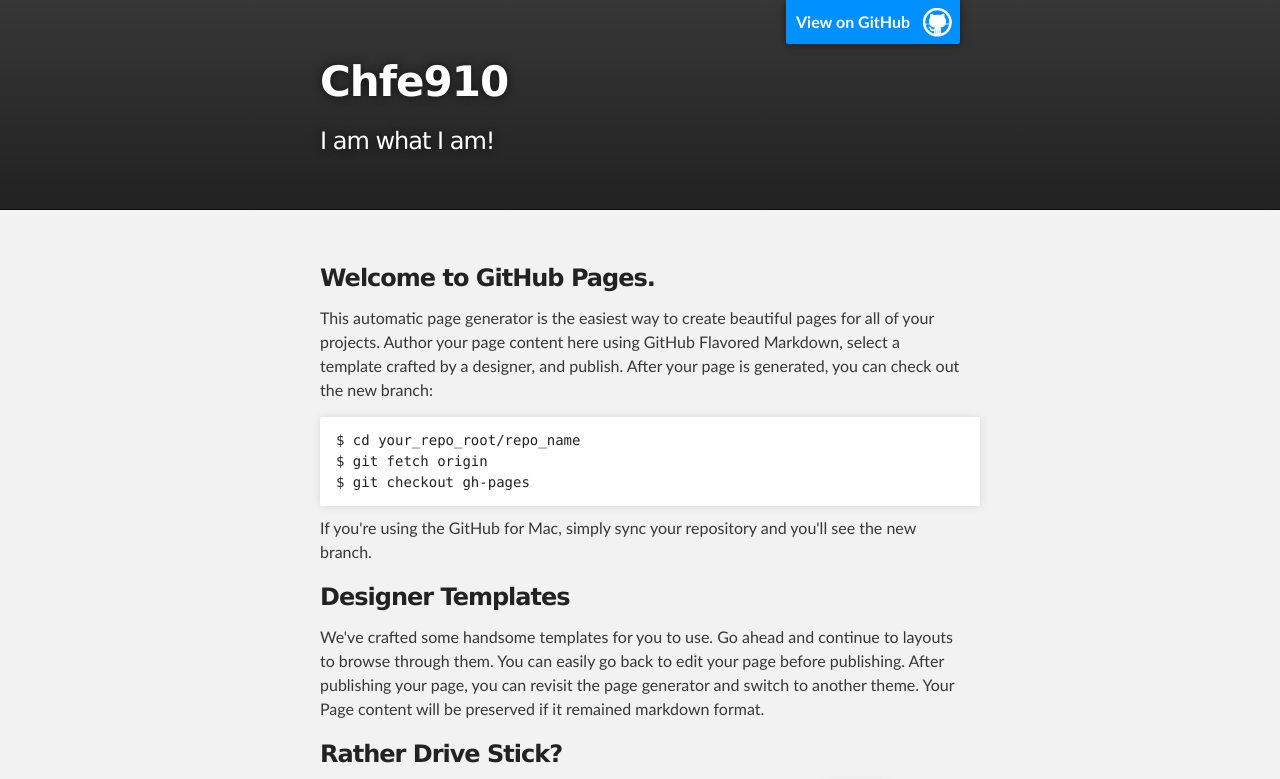
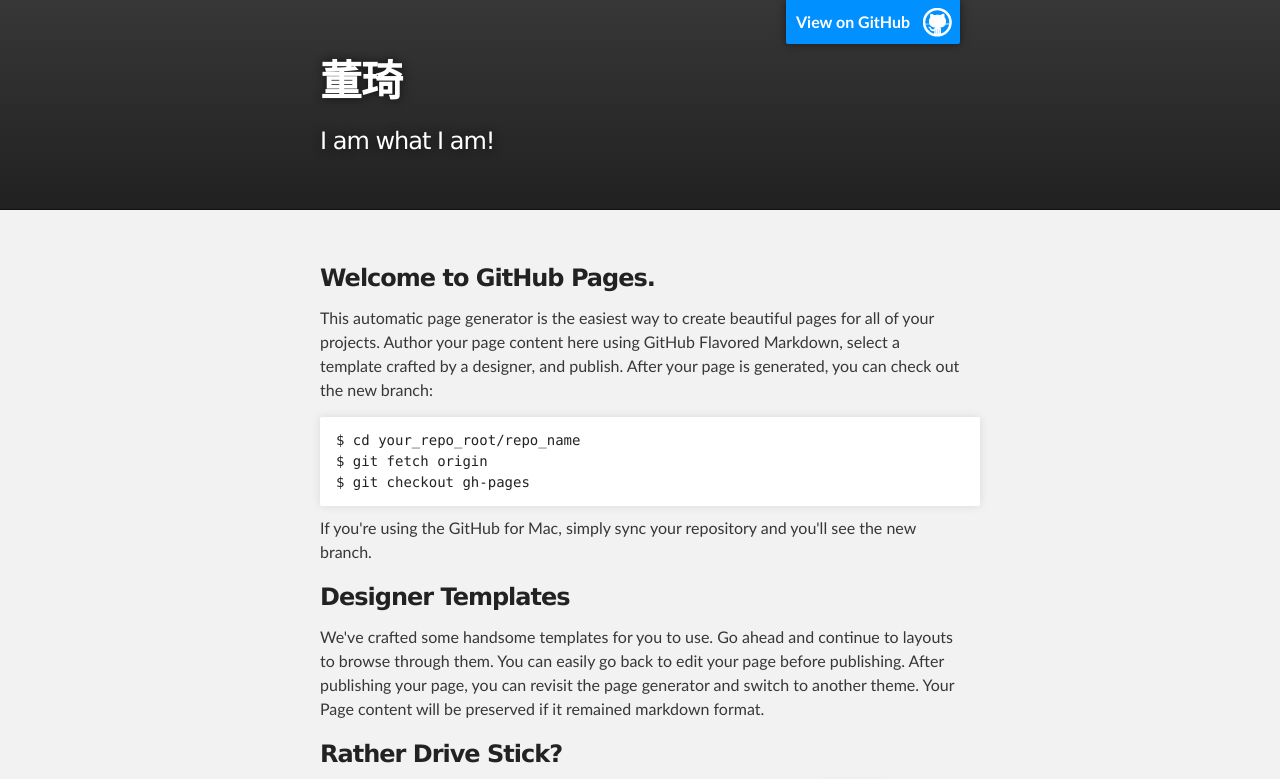
Before and after one commit to chfe910/chfe910.github.io, a plain HTML site: page index.html in a window 1280 px wide. Shown: the top 779 px of the page. Drawn offline with Linux system fonts and the light colour scheme.

Commit message:
add name

```diff
--- a/index.html
+++ b/index.html
@@ -18,7 +18,7 @@
         <header class="inner">
           <a id="forkme_banner" href="https://github.com/chfe910">View on GitHub</a>
 
-          <h1 id="project_title">Chfe910</h1>
+          <h1 id="project_title">董琦</h1>
           <h2 id="project_tagline">I am what I am!</h2>
 
         </header>
```
